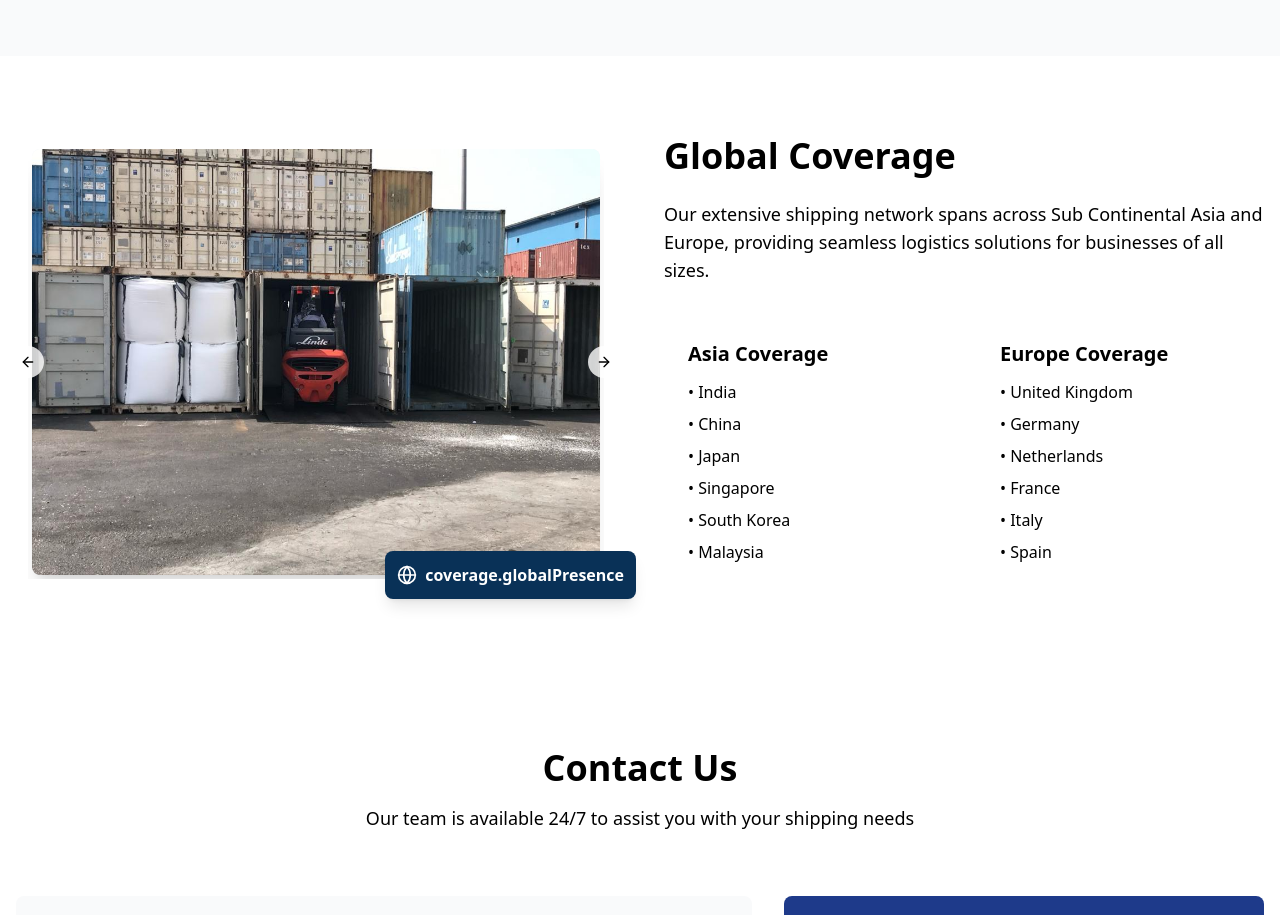
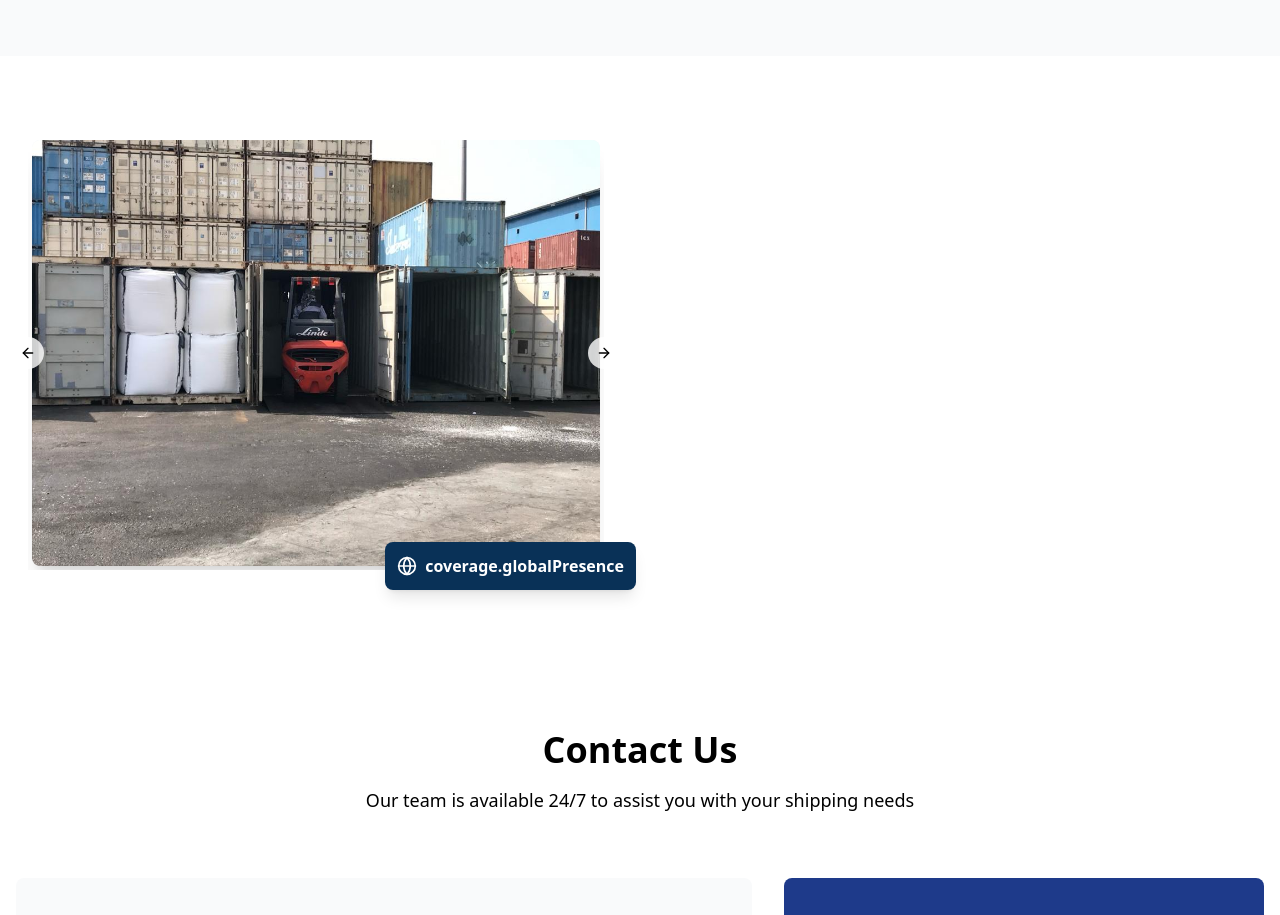
Before and after one commit to houmanhadzad/swift-flow-cargo-connect, a React (Vite) app: page / in a window 1280 px wide. Shown: the part 5900-6815 px from the top of the page. Built offline with nearby package versions, Linux system fonts and the light colour scheme.

Commit message:
Remove Global Coverage section
The AI removed the Global Coverage section from the website.

```diff
--- a/src/components/GlobalCoverage.tsx
+++ b/src/components/GlobalCoverage.tsx
@@ -1,4 +1,3 @@
-
 import React from 'react';
 import { useLanguage } from '@/contexts/LanguageContext';
 import {
@@ -80,39 +79,6 @@ const GlobalCoverage = () => {
               </div>
             </div>
           </div>
-
-          <div className="order-1 lg:order-2">
-            <h2 className="text-3xl md:text-4xl font-bold mb-6 text-black">{t('coverage.title')}</h2>
-            <p className="text-lg mb-8 text-black">
-              {t('coverage.subtitle')}
-            </p>
-
-            <div className="grid grid-cols-1 md:grid-cols-2 gap-6">
-              <div className="bg-white/10 backdrop-blur-sm p-6 rounded-lg">
-                <h3 className="text-xl font-semibold mb-3 text-black">{t('coverage.asia')}</h3>
-                <ul className="space-y-2 text-black">
-                  <li>• {t('coverage.asiaCountries.india')}</li>
-                  <li>• {t('coverage.asiaCountries.china')}</li>
-                  <li>• {t('coverage.asiaCountries.japan')}</li>
-                  <li>• {t('coverage.asiaCountries.singapore')}</li>
-                  <li>• {t('coverage.asiaCountries.korea')}</li>
-                  <li>• {t('coverage.asiaCountries.malaysia')}</li>
-                </ul>
-              </div>
-
-              <div className="bg-white/10 backdrop-blur-sm p-6 rounded-lg">
-                <h3 className="text-xl font-semibold mb-3 text-black">{t('coverage.europe')}</h3>
-                <ul className="space-y-2 text-black">
-                  <li>• {t('coverage.europeCountries.uk')}</li>
-                  <li>• {t('coverage.europeCountries.germany')}</li>
-                  <li>• {t('coverage.europeCountries.netherlands')}</li>
-                  <li>• {t('coverage.europeCountries.france')}</li>
-                  <li>• {t('coverage.europeCountries.italy')}</li>
-                  <li>• {t('coverage.europeCountries.spain')}</li>
-                </ul>
-              </div>
-            </div>
-          </div>
         </div>
       </div>
     </div>
```
